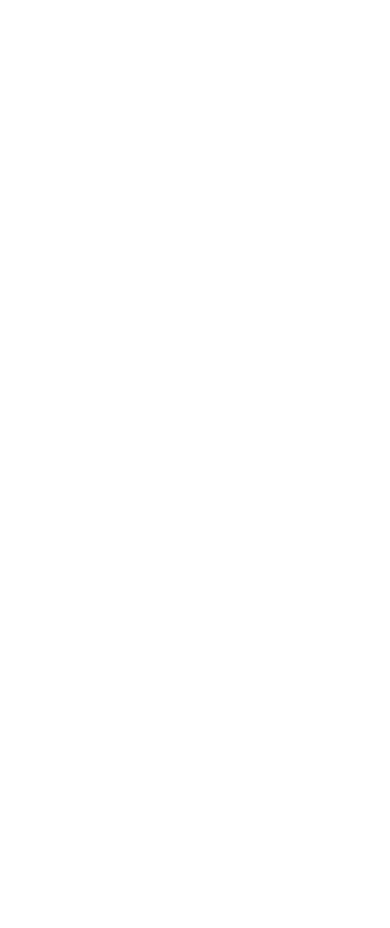
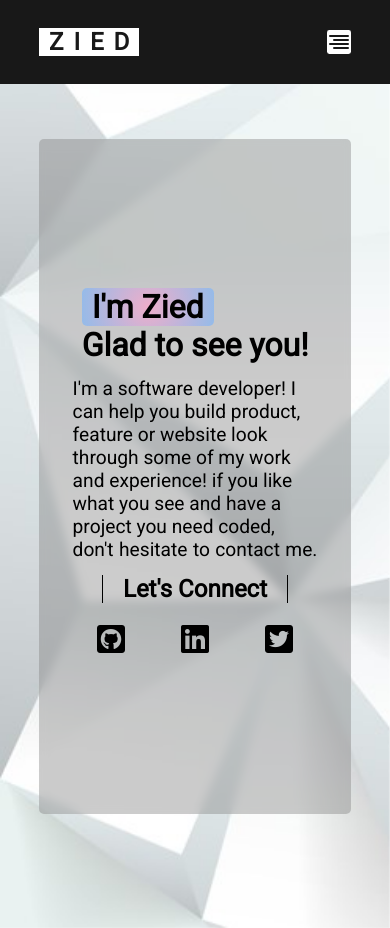
Before and after one commit to zied2112/MicroProfile, a website: page index.html in a window 390 px wide. Before the commit the page ends 844 px from the top, so only its background shows below. Drawn offline with Linux system fonts and the light colour scheme.

Commit message:
First Activity (portfolio)
Adding Header with Navbar and the Welcome Section for mobile device

```diff
--- a/index.html
+++ b/index.html
@@ -6,8 +6,38 @@
     <meta name="viewport" content="width=device-width, initial-scale=1.0">
     <title>Document</title>
     <link rel="stylesheet" href="style.css">
+    <link rel="stylesheet" href="https://cdnjs.cloudflare.com/ajax/libs/font-awesome/6.1.2/css/all.min.css" integrity="sha512-1sCRPdkRXhBV2PBLUdRb4tMg1w2YPf37qatUFeS7zlBy7jJI8Lf4VHwWfZZfpXtYSLy85pkm9GaYVYMfw5BC1A==" crossorigin="anonymous" referrerpolicy="no-referrer" />
 </head>
 <body>
+    <!-- Header Section -->
+    <Header>
+        <nav class="navbar">
+            <div class="logo">
+                <div class="logo-text">Zied</div>
+            </div>
+            <img src="images/align-right.svg" alt="Menu-icon">
+        </nav>
+    </Header>
+    <!-- Main Section -->
+    <main>
+        <div class="container">
+            <div class="blur-background">
+            <h1><span class="name-span">I'm Zied</span> <br/> Glad to see you! </h1>
+            <p id="header-description">I'm a software developer! I can help you build product, feature or website look through some of my work and experience!
+                if you like what you see and have a project you need coded, don't hesitate to contact me.
+            </p>
+            <span><a class="link-connect" href="#">Let's Connect</a></span>
+            <div class="social-icon">
+                <i class="fa-brands fa-square-github"></i>
+                <i class="fa-brands fa-linkedin"></i>
+                <i class="fa-brands fa-square-twitter"></i>
+            </div>
+        </div>
+        </div>
+    </main>
+    <!-- Footer Section -->
+    <footer>
 
+    </footer>
 </body>
 </html>
--- a/style.css
+++ b/style.css
@@ -0,0 +1,103 @@
+@import url('https://fonts.googleapis.com/css2?family=Roboto&display=swap');
+*{
+    box-sizing: border-box;
+    margin: 0;
+    padding: 0;
+    scroll-behavior: smooth;
+    overflow: hidden;
+    font-family: roboto;
+}
+.navbar{
+    align-items: center;
+    height: 10vh;
+    background-color : black;
+    display: flex;
+    justify-content: space-between;
+    padding-left: 10%;
+    padding-right: 10%;
+    opacity: 0.9;
+}
+.logo-text{
+    background-color: white;
+    padding-left: 10px;
+    text-align: center;
+    font-family: roboto;
+    letter-spacing: 10px;
+    color: black;
+    font-size: 1.5rem;
+    font-weight: bold;
+    text-transform: uppercase;
+}
+.nav-links{
+    display: flex;
+    align-items: center;
+    justify-content: space-between;
+    width: 100%;
+    height: 100%;
+}
+img{
+    background-color: white;
+    border-radius: 10%;
+}
+main{
+    display: flex;
+    align-items: center;
+    background-image: url("/images/background-ppt-white-shades.jpg") ;
+    background-repeat: no-repeat;
+    backdrop-filter: blur(50px);
+    /* height: 100vh; */
+    height: 100vh; /* Fallback for browsers that do not support Custom Properties */
+    height: calc(var(--vh, 1vh) * 100);
+    background-size: cover;
+}
+.container{
+    position: relative;
+    top: -30px;
+}
+.blur-background{
+    margin: auto;
+    background-color: rgba(128, 128, 128, 0.4);
+    backdrop-filter: blur(5px);
+    padding: 20px;
+    height: 80vh;
+    width: 80%;
+    border-radius: 5px;
+    display: flex;
+    flex-direction: column;
+    align-items: center;
+    justify-content: center;
+}
+.name-span{
+    padding-left: 10px;
+    padding-right: 10px;
+    border-radius: 5px;
+    background: rgb(238,174,202);
+    background: radial-gradient(circle, rgba(238,174,202,1) 0%, rgba(148,187,233,1) 100%);
+}
+i{
+    font-size: 2rem;
+    color: black;
+}
+#header-description{
+    text-align-last: justify;
+    padding: 5%;
+    font-size: 1.2rem;
+}
+.link-connect{
+    color: black;
+    font-size: 1.5rem;
+    font-weight: bold;
+    text-decoration: none;
+    border: 1px solid black;
+    border-radius: 5px;
+    padding: 20px;
+    margin: 20px;
+}
+.social-icon{
+    margin-top: 10px;
+    padding: 10px;
+    display: flex;
+    flex-direction: row;
+    justify-content: space-around  ;
+    width: 100%;
+}
```
Also changed, not shown: images/App Bar - Compact - Dark - iOS.png (added), images/Asset 3.png (added), images/Headline.png (added), images/Works.png (added), images/align-right.svg (added), images/background-ppt-white-shades.jpg (added), images/bgIMG.png (added), images/bgWhite.png (added), images/github.svg (added), images/header-background-mobile.png (added), images/header-shapes mobile.png (added), images/linkedin.svg (added), images/logo.png (added), images/menu.svg (added), 4 more files.
